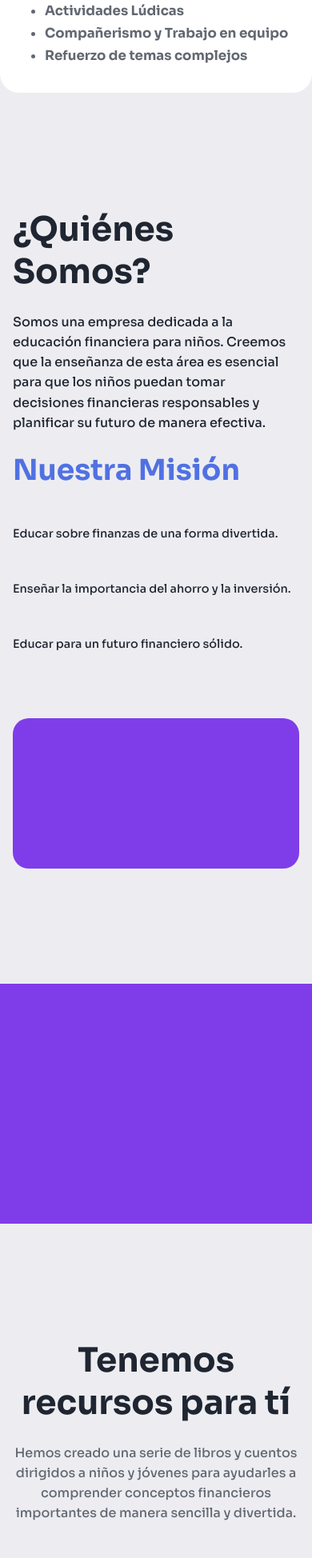
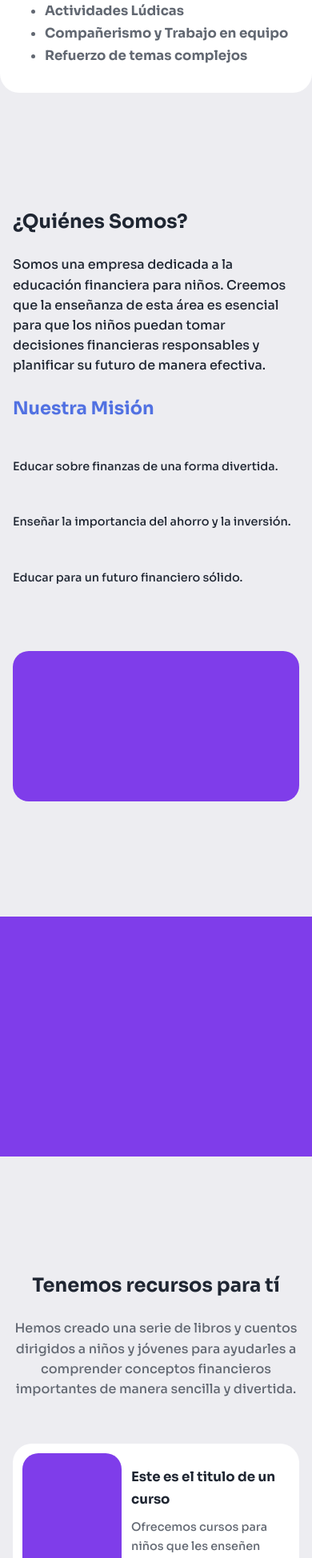
Before and after one commit to Jesussfl/Crefinex-Landing-Page, a React (Vite) app in the folder client/: page /home in a window 390 px wide. Shown: the part 3347-5295 px from the top of the page at 80% size. Built offline with nearby package versions, Linux system fonts and the light colour scheme.

Commit message:
Fix more responsive font issues

```diff
--- a/client/src/components/Sections/AboutUs/SectionAboutUs.jsx
+++ b/client/src/components/Sections/AboutUs/SectionAboutUs.jsx
@@ -4,14 +4,14 @@ function SectionAboutUs() {
   return (
     <div className="section-aboutus">
       <div className="aboutus-content">
-        <h3>¿Quiénes Somos?</h3>
+        <h2>¿Quiénes Somos?</h2>
         <p className="body-large">
           Somos una empresa dedicada a la educación financiera para niños.
           Creemos que la enseñanza de esta área es esencial para que los niños
           puedan tomar decisiones financieras responsables y planificar su
           futuro de manera efectiva.
         </p>
-        <h4 className="blue">Nuestra Misión</h4>
+        <h3 className="blue">Nuestra Misión</h3>
         <div className="list">
           <img src="" alt="" />
           <p>Educar sobre finanzas de una forma divertida.</p>
--- a/client/src/components/Sections/Footer/Footer.css
+++ b/client/src/components/Sections/Footer/Footer.css
@@ -34,7 +34,11 @@
   background-color: var(--base-600);
 }
 @media (max-width: 768px) {
+  .footer {
+    padding: 24px;
+  }
   .footer .info {
     flex-direction: column;
+    padding: 0;
   }
 }
--- a/client/src/components/Sections/Location/SectionLocation.css
+++ b/client/src/components/Sections/Location/SectionLocation.css
@@ -28,6 +28,9 @@
   box-sizing: border-box;
 }
 @media (max-width: 768px) {
+  .map {
+    padding: 12px;
+  }
   .section-location {
     padding: 16px;
   }
--- a/client/src/components/Sections/Resources/SectionResources.css
+++ b/client/src/components/Sections/Resources/SectionResources.css
@@ -42,6 +42,6 @@
   }
   .horizontal-cards > div > .image {
     height: 100%;
-    min-width: 96px !important;
+    min-width: 124px !important;
   }
 }
--- a/client/src/components/Sections/Resources/SectionResources.jsx
+++ b/client/src/components/Sections/Resources/SectionResources.jsx
@@ -6,7 +6,7 @@ function SectionResources() {
   return (
     <div className="section-resources">
       <div className="copys-resources">
-        <h3>Tenemos recursos para tí</h3>
+        <h2>Tenemos recursos para tí</h2>
         <p className="body-large">
           Hemos creado una serie de libros y cuentos dirigidos a niños y jóvenes
           para ayudarles a comprender conceptos financieros importantes de
--- a/client/src/styles/global.css
+++ b/client/src/styles/global.css
@@ -69,6 +69,10 @@ p {
     font-size: 1.5rem;
     line-height: 34.6px;
   }
+  h3 {
+    font-size: 1.4rem;
+    line-height: 32.6px;
+  }
   h5 {
     font-size: 1.3rem;
     line-height: 34.6px;
```
